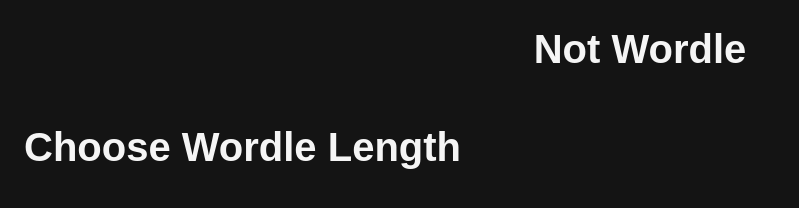
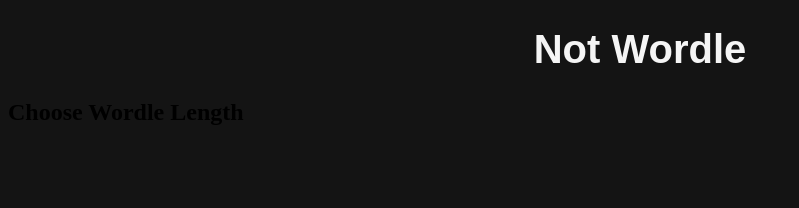
Before and after one commit to flargus/flargus.github.io, a website: page index.html in a window 1280 px wide. Shown: the whole page, without its empty margins (0-799 px from the left). Drawn offline with Linux system fonts and the light colour scheme.

Commit message:
Update index.html

```diff
--- a/index.html
+++ b/index.html
@@ -11,8 +11,8 @@
 </head>
 <body>
     <h1>Not Wordle</h1>
+    <h2 id="removeable">Choose Wordle Length</h2>
     <div id="menu">
-        <h1>Choose Wordle Length</h1>
     </div>
     <div id="board"></div>
     <div id="keys"></div>
```
